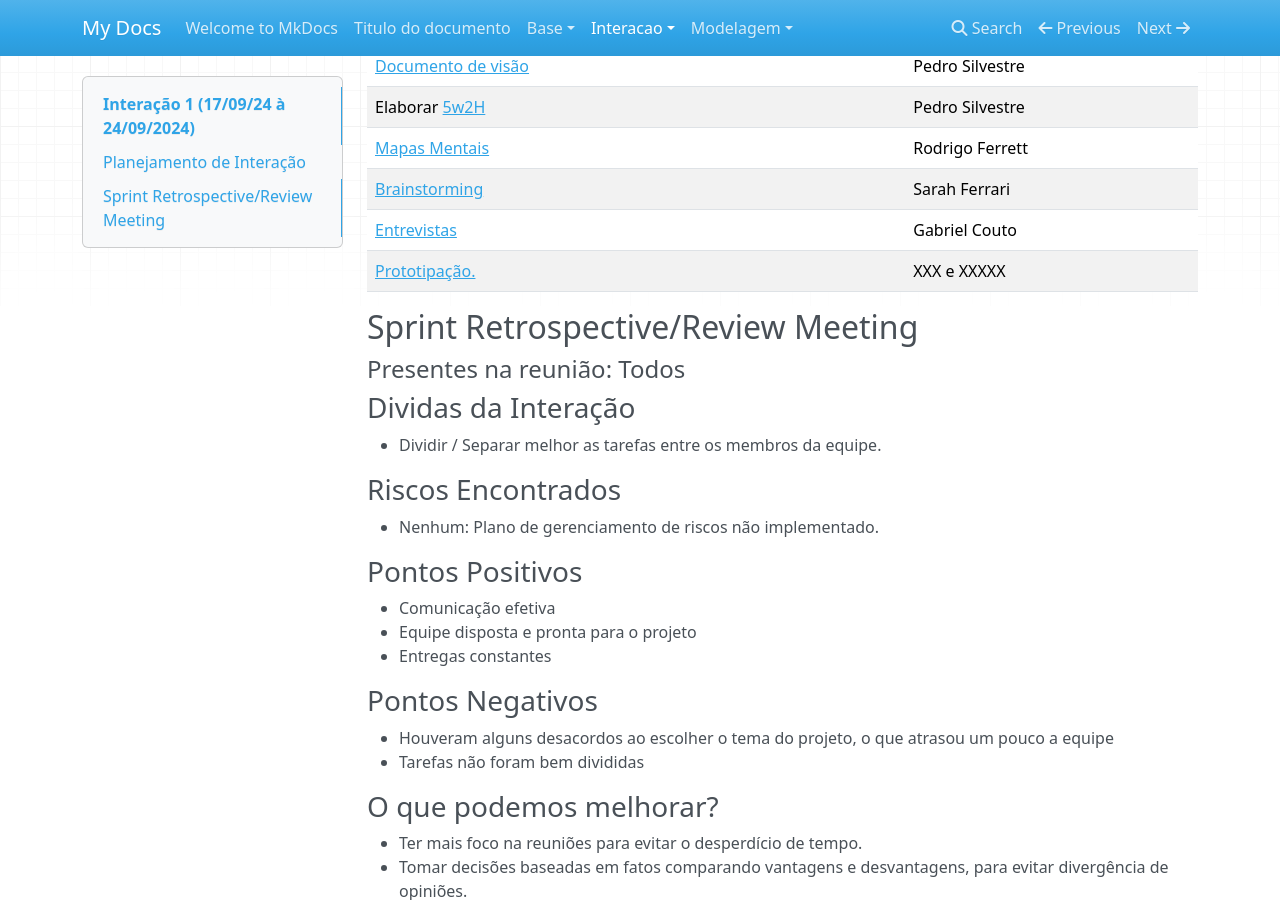
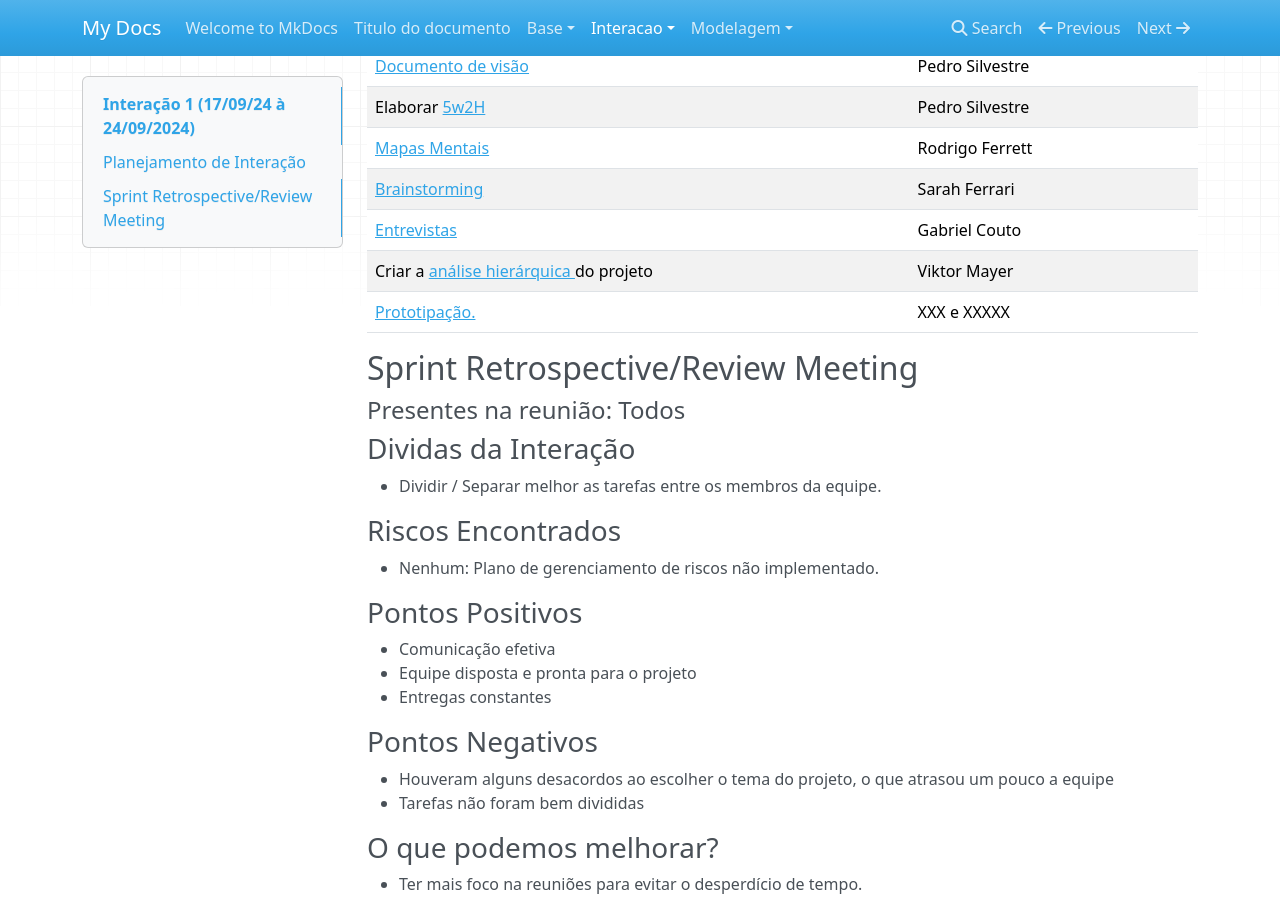
Before and after one commit to Projetos-de-Extensao/PFE_24.2_8001_II_RaveBreaking, an MkDocs documentation site: the page built from docs/interacao/interacao1.md, in a window 1280 px wide and 900 px high, scrolled down 377 px. Built offline with MkDocs 1.6.1, drawn with Linux system fonts in a browser that asks for light colours; nearby versions of some CDN libraries.

Commit message:
Update interacao1.md

```diff
--- a/docs/interacao/interacao1.md
+++ b/docs/interacao/interacao1.md
@@ -21,6 +21,7 @@ title: Interação 1
 | [Mapas Mentais](https://github.com/Projetos-de-Extensao/PFE_24.2_8001_II_RaveBreaking/blob/main/docs/base/mapa_mental.md) |Rodrigo Ferrett|
 | [Brainstorming](https://github.com/Projetos-de-Extensao/PFE_24.2_8001_II_RaveBreaking/blob/main/docs/base/Brainstorm.md) |Sarah Ferrari|
 |[Entrevistas](https://github.com/Projetos-de-Extensao/PFE_24.2_8001_II_RaveBreaking/blob/main/docs/base/entrevista.md) |Gabriel Couto|
+| Criar a [análise hierárquica ](https://github.com/Projetos-de-Extensao/PFE_24.2_8001_II_RaveBreaking/blob/main/docs/assets/AHT/AHT-Hierarquia.png) do projeto |Viktor Mayer|
 |[Prototipação.](https://github.com/Projetos-de-Extensao/PFE_24.2_8001_II_RaveBreaking/blob/main/docs/base/prototipo_alta_fidelidade.md) |XXX e XXXXX|
 
 ## Sprint Retrospective/Review Meeting
```
